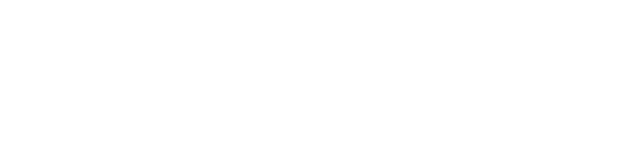
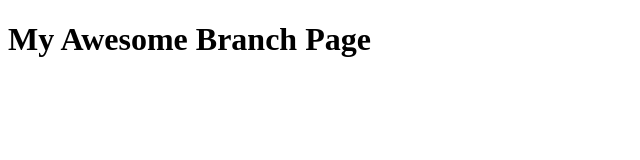
Before and after one commit to CompJCDF/lab-1617-week1, a plain HTML site: page index.html in a window 1280 px wide. Shown: the whole page, without its empty margins (0-640 px from the left). Drawn offline with Linux system fonts and the light colour scheme.

Commit message:
added a header

```diff
--- a/index.html
+++ b/index.html
@@ -5,6 +5,8 @@
     <title>The Main Page</title>
 </head>
 <body>
-
+    <header>
+        <h1>My Awesome Branch Page</h1>
+    </header>
 </body>
 </html>
```
